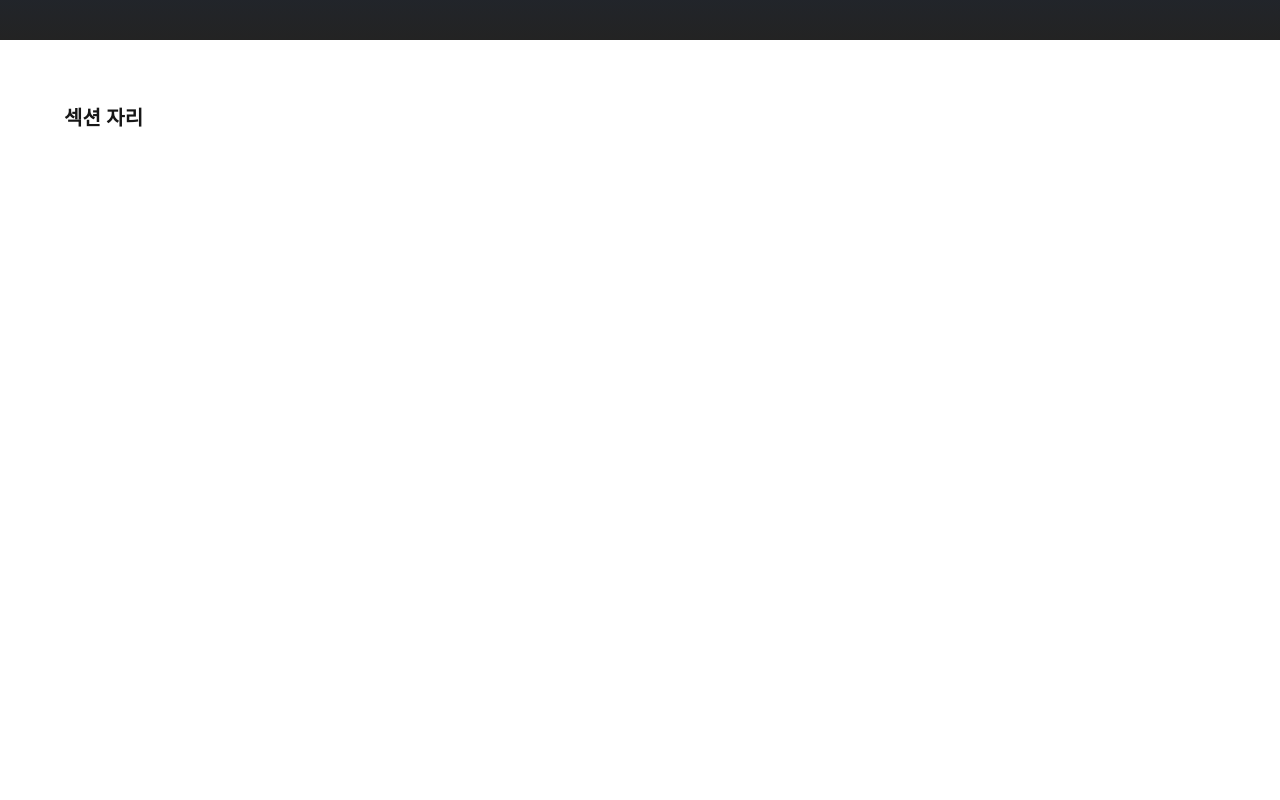
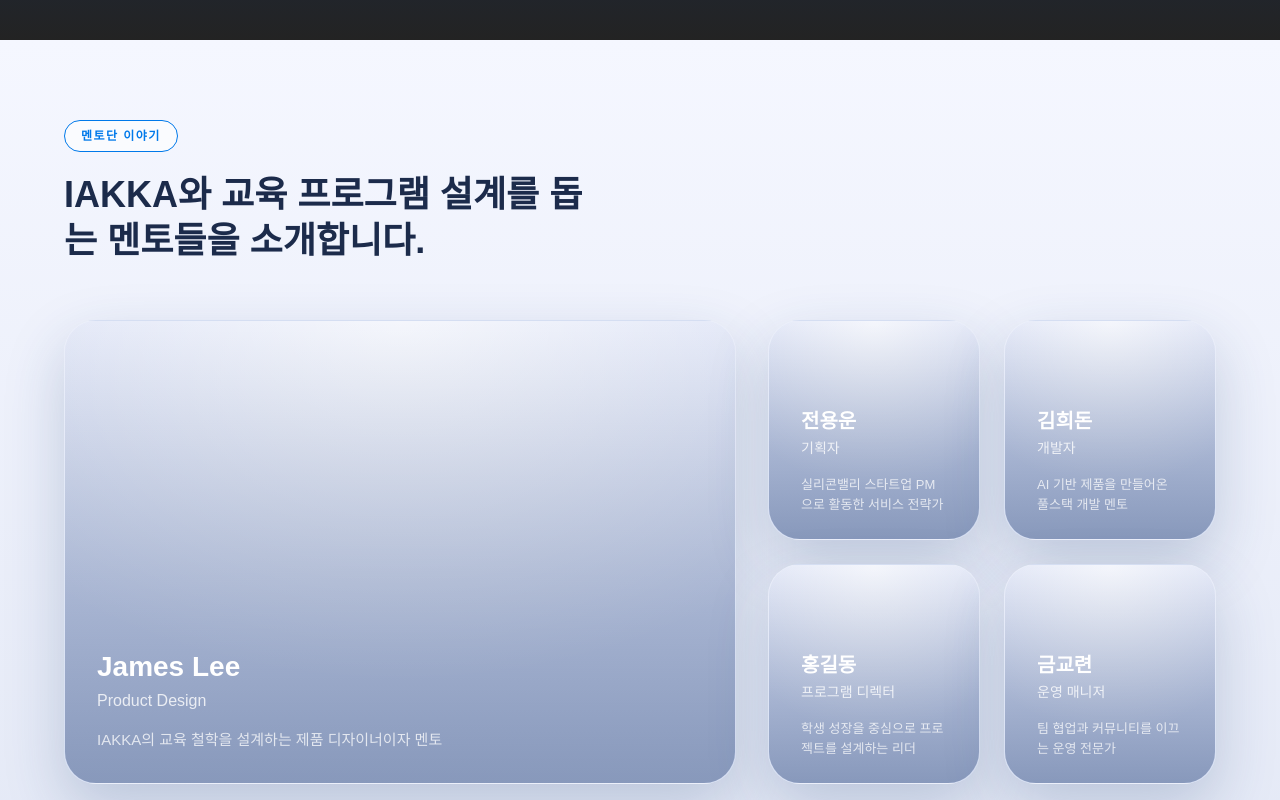
Before and after one commit to WithM2/iakkaweb, a Next.js app: page /ko in a window 1280 px wide. Shown: the part 2840-3640 px from the top of the page. Before the commit the page ends 3036 px from the top, so only its background shows below. Built offline with nearby package versions, Linux system fonts and the light colour scheme.

Commit message:
Add mentor showcase section to Korean page

```diff
--- a/src/app/ko/page.tsx
+++ b/src/app/ko/page.tsx
@@ -1,5 +1,6 @@
 import Header from "@/components/common/Header";
 import LearningJourneySection from "@/components/ko/LearningJourneySection";
+import MentorShowcaseSection from "@/components/ko/MentorShowcaseSection";
 import Image from "next/image";
 import Link from "next/link";
 
@@ -207,6 +208,8 @@ export default function PageKO() {
 
       <LearningJourneySection />
 
+      <MentorShowcaseSection />
+
       {/* 아래부터 다음 섹션들… */}
       <main className="mx-auto max-w-[1200px] px-5 md:px-6 py-16">
         {/* 예시 영역 */}
--- /dev/null
+++ b/src/components/ko/MentorShowcaseSection.tsx
@@ -0,0 +1,211 @@
+"use client";
+
+interface MentorProfile {
+  id: string;
+  name: string;
+  role: string;
+  tagline: string;
+  education?: string[];
+  experience?: string[];
+  featured?: boolean;
+}
+
+const mentors: MentorProfile[] = [
+  {
+    id: "james-lee",
+    name: "James Lee",
+    role: "Product Design",
+    tagline:
+      "IAKKA의 교육 철학을 설계하는 제품 디자이너이자 멘토",
+    education: [
+      "하버드 대학교 (Design Thinking & Innovation Executive Education)",
+      "시애틀 미술대학 (Cinematography & Media Communication)",
+      "홍익대학교 (광고홍보학부)",
+    ],
+    experience: [
+      "現 IAKKA, Adviser & Consultant",
+      "前 삼성전자 미국법인, Head of Product Strategy",
+      "前 마이크로소프트, Lead UX",
+    ],
+    featured: true,
+  },
+  {
+    id: "jun-yongwoon",
+    name: "전용운",
+    role: "기획자",
+    tagline: "실리콘밸리 스타트업 PM으로 활동한 서비스 전략가",
+    education: [
+      "KAIST 산업디자인학과",
+      "Stanford d.school Design Impact Program",
+    ],
+    experience: [
+      "前 Meta, Product Manager",
+      "前 실리콘밸리 스타트업 공동창업자",
+    ],
+  },
+  {
+    id: "kim-heedon",
+    name: "김희돈",
+    role: "개발자",
+    tagline: "AI 기반 제품을 만들어온 풀스택 개발 멘토",
+    education: ["University of Washington, Computer Science"],
+    experience: [
+      "現 IAKKA 테크 멘토",
+      "前 Amazon Lab126, Senior Software Engineer",
+    ],
+  },
+  {
+    id: "hong-gildong",
+    name: "홍길동",
+    role: "프로그램 디렉터",
+    tagline: "학생 성장을 중심으로 프로젝트를 설계하는 리더",
+    education: ["서울대학교 교육학과"],
+    experience: [
+      "現 IAKKA 프로그램 총괄",
+      "前 교육 스타트업 Program Lead",
+    ],
+  },
+  {
+    id: "geum-gyoryeon",
+    name: "금교련",
+    role: "운영 매니저",
+    tagline: "팀 협업과 커뮤니티를 이끄는 운영 전문가",
+    education: ["연세대학교 경영학과"],
+    experience: [
+      "現 IAKKA 커뮤니티 매니저",
+      "前 글로벌 에듀테크 운영 리드",
+    ],
+  },
+];
+
+function MentorCard({ profile }: { profile: MentorProfile }) {
+  const isFeatured = profile.featured;
+  return (
+    <article
+      className={`group relative flex h-full flex-col overflow-hidden rounded-[32px] border border-white/40 bg-[linear-gradient(180deg,#dde3f6_0%,#b8c7e8_100%)] shadow-[0_24px_60px_rgba(38,68,120,0.22)] transition-transform duration-300 hover:-translate-y-1 ${
+        isFeatured ? "min-h-[360px] md:min-h-[440px]" : "min-h-[220px]"
+      }`}
+    >
+      <div
+        className="pointer-events-none absolute inset-0 bg-[radial-gradient(120%_120%_at_50%_0%,rgba(255,255,255,0.7)_0%,rgba(255,255,255,0)_65%)]"
+        aria-hidden
+      />
+      <div
+        className="pointer-events-none absolute inset-0 bg-[linear-gradient(180deg,rgba(24,45,84,0)_0%,rgba(24,45,84,0.3)_100%)]"
+        aria-hidden
+      />
+
+      <div
+        className={`relative z-10 flex flex-1 flex-col justify-end px-6 py-6 text-white md:px-8 ${
+          isFeatured ? "md:py-8" : "md:py-6"
+        }`}
+      >
+        <div
+          className={`font-semibold ${
+            isFeatured
+              ? "text-[22px] leading-[30px] md:text-[28px] md:leading-[36px]"
+              : "text-[18px] leading-[26px] md:text-[20px]"
+          }`}
+        >
+          {profile.name}
+        </div>
+        <div
+          className={`mt-1 text-white/80 ${
+            isFeatured ? "text-[16px]" : "text-[14px]"
+          }`}
+        >
+          {profile.role}
+        </div>
+        <p
+          className={`mt-4 text-white/75 ${
+            isFeatured
+              ? "text-[14px] leading-[22px] md:text-[15px]"
+              : "text-[13px] leading-[20px]"
+          }`}
+        >
+          {profile.tagline}
+        </p>
+      </div>
+
+      <div className="absolute inset-0 opacity-0 transition-opacity duration-200 group-hover:opacity-100">
+        <div className="flex h-full flex-col justify-between rounded-[32px] bg-[#353C48]/90 px-6 py-6 text-white md:px-7 md:py-7">
+          <div>
+            <div
+              className={`font-semibold ${
+                isFeatured
+                  ? "text-[22px] leading-[30px] md:text-[26px] md:leading-[34px]"
+                  : "text-[18px] leading-[26px]"
+              }`}
+            >
+              {profile.name}
+            </div>
+            <div className="mt-1 text-[13px] text-white/70 md:text-[14px]">
+              {profile.role}
+            </div>
+          </div>
+
+          <div
+            className={`mt-5 space-y-5 text-[13px] leading-[20px] text-white/85 ${
+              isFeatured ? "md:mt-8" : "md:mt-6"
+            }`}
+          >
+            {profile.education && profile.education.length > 0 ? (
+              <div>
+                <div className="text-[12px] font-semibold uppercase tracking-[0.18em] text-white/60">
+                  학력
+                </div>
+                <ul className="mt-2 space-y-1.5">
+                  {profile.education.map((item) => (
+                    <li key={item}>{item}</li>
+                  ))}
+                </ul>
+              </div>
+            ) : null}
+
+            {profile.experience && profile.experience.length > 0 ? (
+              <div>
+                <div className="text-[12px] font-semibold uppercase tracking-[0.18em] text-white/60">
+                  경력
+                </div>
+                <ul className="mt-2 space-y-1.5">
+                  {profile.experience.map((item) => (
+                    <li key={item}>{item}</li>
+                  ))}
+                </ul>
+              </div>
+            ) : null}
+          </div>
+        </div>
+      </div>
+    </article>
+  );
+}
+
+export default function MentorShowcaseSection() {
+  const [featured, ...others] = mentors;
+
+  return (
+    <section className="w-full bg-[linear-gradient(180deg,#f5f7ff_0%,#e4e9f6_100%)]">
+      <div className="mx-auto w-full max-w-[1200px] px-5 py-16 md:px-6 md:py-20">
+        <div className="max-w-[520px]">
+          <span className="inline-flex items-center rounded-full border border-main-200/60 bg-white/60 px-4 py-1.5 text-[12px] font-semibold tracking-[0.12em] text-main-600">
+            멘토단 이야기
+          </span>
+          <h2 className="mt-5 text-[28px] font-bold leading-[36px] text-[#1C2B4B] md:text-[36px] md:leading-[46px]">
+            IAKKA와 교육 프로그램 설계를 돕는 멘토들을 소개합니다.
+          </h2>
+        </div>
+
+        <div className="mt-10 grid gap-6 md:mt-14 md:grid-cols-[minmax(0,3fr)_minmax(0,2fr)] md:gap-8">
+          <MentorCard profile={featured} />
+
+          <div className="grid gap-6 sm:grid-cols-2">
+            {others.map((mentor) => (
+              <MentorCard key={mentor.id} profile={mentor} />
+            ))}
+          </div>
+        </div>
+      </div>
+    </section>
+  );
+}
```
